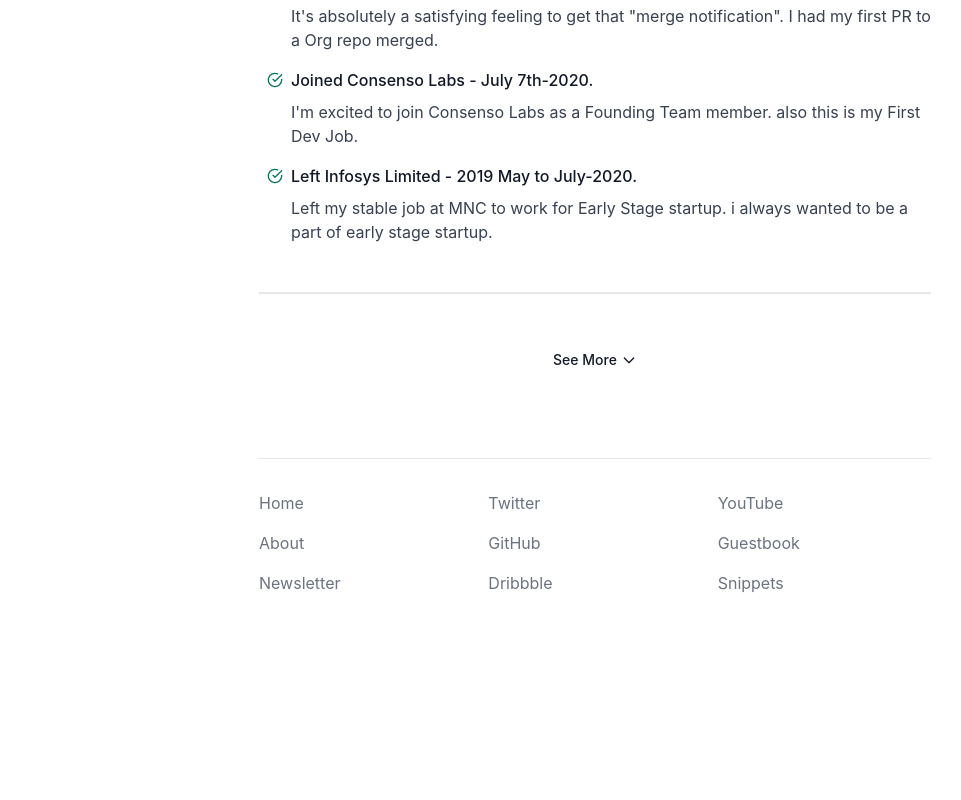
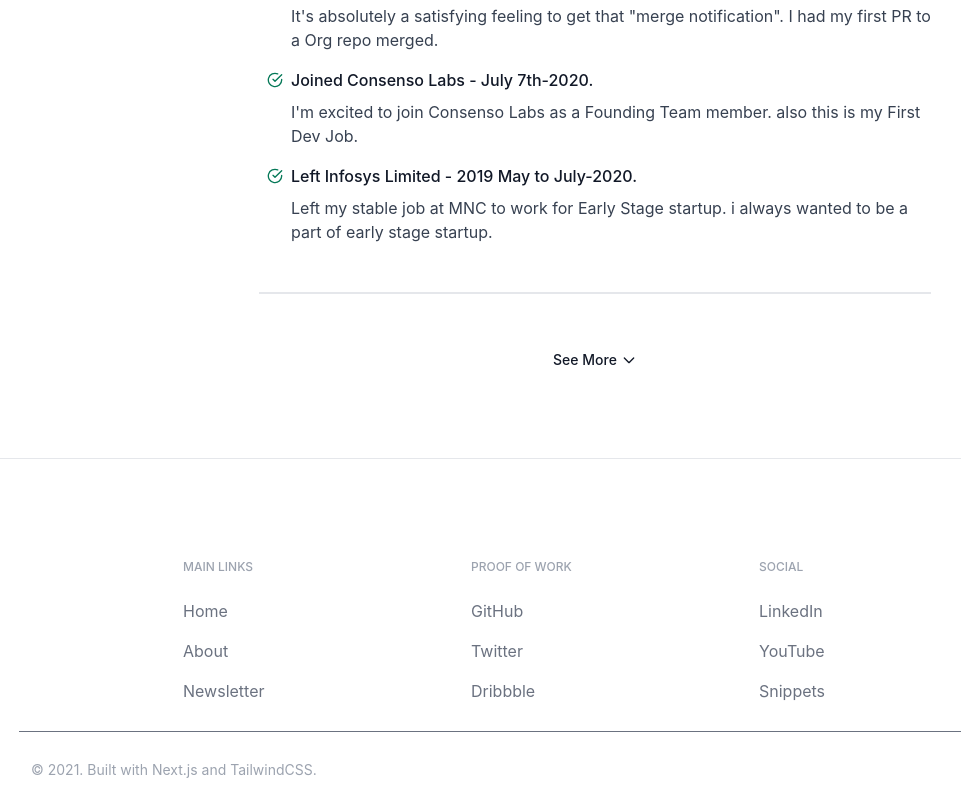
Before and after one commit to Koushith/Next.js-Portfolio-2021, a Next.js app: page / in a window 1280 px wide. Shown: the part 1884-2684 px from the top of the page, without its empty margins (45-1006 px from the left). Before the commit the page ends 2575 px from the top, so only its background shows below. Built offline with nearby package versions, Linux system fonts and the light colour scheme; what @tailwindcss/typography would draw is missing.

Commit message:
fixes footer

```diff
--- a/components/Footer.js
+++ b/components/Footer.js
@@ -13,10 +13,14 @@ const ExternalLink = ({ href, children }) => (
 
 export default function Footer() {
   return (
-    <footer className='flex flex-col justify-center items-start max-w-2xl mx-auto w-full mb-8'>
+    <>
       <hr className='w-full border-1 border-gray-200 dark:border-gray-800 mb-8' />
-
-      <div className='w-full max-w-2xl grid grid-cols-1 gap-4 pb-16 sm:grid-cols-3 '>
+      <footer class=' pt-10 sm:mt-10 pt-10'>
+        <div class='max-w-6xl m-auto text-gray-800 flex flex-wrap justify-center'>
+          <div class='p-5 w-1/2 sm:w-4/12 md:w-3/12'>
+            <div class='text-xs uppercase text-gray-400  hover:text-gray-900  font-medium mb-6'>
+              Main Links
+            </div>
             <div className='flex flex-col space-y-4'>
               <Link href='/'>
                 <a className='text-gray-500  hover:text-gray-600 transition'>
@@ -34,24 +38,38 @@ export default function Footer() {
                 </a>
               </Link>
             </div>
+          </div>
+
+          <div class='p-5 w-1/2 sm:w-4/12 md:w-3/12'>
+            <div class='text-xs uppercase text-gray-400 font-medium mb-6'>
+              Proof of Work
+            </div>
             <div className='flex flex-col space-y-4'>
+              <ExternalLink href='https://github.com/koushith'>
+                GitHub
+              </ExternalLink>
               <ExternalLink href='https://twitter.com/KoushithAmin'>
                 Twitter
               </ExternalLink>
-          <ExternalLink href='https://github.com/koushith'>GitHub</ExternalLink>
+
               <ExternalLink href='https://dribbble.com/Koushith/'>
                 Dribbble
               </ExternalLink>
             </div>
+          </div>
+
+          <div class='p-5 w-1/2 sm:w-4/12 md:w-3/12'>
+            <div class='text-xs uppercase text-gray-400 font-medium mb-6'>
+              Social
+            </div>
             <div className='flex flex-col space-y-4'>
+              <ExternalLink href='https://www.linkedin.com/in/koushith-b-r-663787146/'>
+                LinkedIn
+              </ExternalLink>
               <ExternalLink href='https://www.youtube.com/channel/UC2jU6KNhrAPJ4LIWDuiagnA'>
                 YouTube
               </ExternalLink>
-          <Link href='/guestbook'>
-            <a className='text-gray-500 hover:text-gray-600 transition'>
-              Guestbook
-            </a>
-          </Link>
+
               <Link href='/snippets'>
                 <a className='text-gray-500 hover:text-gray-600 transition'>
                   Snippets
@@ -59,6 +77,38 @@ export default function Footer() {
               </Link>
             </div>
           </div>
+        </div>
+
+        <div class='pt-2'>
+          <div
+            class='flex pb-5 px-3 m-auto pt-5
+            border-t border-gray-500 text-gray-400 text-sm
+            flex-col md:flex-row max-w-6xl'
+          >
+            <div class='mt-2'>
+              © {new Date().getFullYear()}. Built with Next.js and TailwindCSS.
+            </div>
+
+            <div class='md:flex-auto md:flex-row-reverse mt-2 flex-row flex'>
+              <a href='#' class='w-6 mx-1'>
+                <i class='uil uil-facebook-f'></i>
+              </a>
+              <a href='#' class='w-6 mx-1'>
+                <i class='uil uil-twitter-alt'></i>
+              </a>
+              <a href='#' class='w-6 mx-1'>
+                <i class='uil uil-youtube'></i>
+              </a>
+              <a href='#' class='w-6 mx-1'>
+                <i class='uil uil-linkedin'></i>
+              </a>
+              <a href='#' class='w-6 mx-1'>
+                <i class='uil uil-instagram'></i>
+              </a>
+            </div>
+          </div>
+        </div>
       </footer>
+    </>
   );
 }
--- a/components/Layout.js
+++ b/components/Layout.js
@@ -18,7 +18,7 @@ export default function Container(props) {
   const router = useRouter();
   const meta = {
     title: 'Koushith Amin – Developer, writer, UI Designer.',
-    description: `Front-end developer, JavaScript enthusiast, and UI Designer.`,
+    description: `Front-end Engineer, JavaScript enthusiast, and UI Designer.`,
 
     type: 'website',
     ...customMeta,
@@ -62,7 +62,7 @@ export default function Container(props) {
           aria-label='Toggle Dark Mode'
           type='button'
           className='bg-gray-200 dark:bg-gray-800 rounded p-3 h-10 w-10'
-          onClick={() => setTheme(theme === 'dark' ? 'light' : 'dark')}
+          onClick={() => setTheme(theme === 'light' ? 'dark' : 'light')}
         >
           {mounted && (
             <svg
--- a/components/header.js
+++ b/components/header.js
@@ -1,30 +1,27 @@
 import Link from 'next/link';
-import { useState } from 'react';
+import { useState, useEffect } from 'react';
+import { useTheme } from 'next-themes';
 import cn from 'classnames';
 import Image from 'next/image';
 
-export default function Header() {
+export default function Header(props) {
   const [mobileMenuIsOpen, setMobileMenuIsOpen] = useState(false);
+  // After mounting, we have access to the theme
+  useEffect(() => setMounted(true), []);
+  const [mounted, setMounted] = useState(false);
+  const { theme, setTheme } = useTheme();
 
   return (
-    <header className='bg-green-600'>
-      <div className='flex flex-wrap items-center justify-between lg:container px-4 py-6 mx-auto md:flex-no-wrap md:px-6'>
+    <header className='sticky-nav flex justify-between items-center max-w-4xl w-full p-8 my-0 md:my-8 mx-auto bg-white dark:bg-black bg-opacity-60 bg-white dark:bg-black'>
+      <div className='flex flex-wrap items-center justify-between lg:container px-4 py-6 mx-auto md:flex-no-wrap md:px-6 bg-white dark:bg-black'>
         <div className='flex items-center'>
-          <Image
-            src='/tailwind-logo.svg'
-            width={40}
-            height={40}
-            priority
-            alt='Tailwind CSS logo'
-          />
-
           <Link href='/'>
-            <a className='text-lg md:text-xl font-bold ml-3 text-white'>
-              Next.js Starter Tailwind
+            <a className='text-lg md:text-xl font-bold ml-3 text-white dark:text-gray-100'>
+              Koushith
             </a>
           </Link>
         </div>
-
+        <div>
           <button
             className='flex items-center block px-3 py-2 text-white border border-white rounded md:hidden'
             onClick={() => setMobileMenuIsOpen(!mobileMenuIsOpen)}
@@ -45,6 +42,38 @@ export default function Header() {
               mobileMenuIsOpen ? `block` : `hidden`
             )}
           >
+            <button
+              aria-label='Toggle Dark Mode'
+              type='button'
+              className='bg-gray-200 dark:bg-gray-800 rounded p-3 h-10 w-10'
+              onClick={() => setTheme(theme === 'dark' ? 'light' : 'dark')}
+            >
+              {mounted && (
+                <svg
+                  xmlns='http://www.w3.org/2000/svg'
+                  viewBox='0 0 24 24'
+                  fill='currentColor'
+                  stroke='currentColor'
+                  className='h-4 w-4 text-gray-800 dark:text-gray-200'
+                >
+                  {theme === 'dark' ? (
+                    <path
+                      strokeLinecap='round'
+                      strokeLinejoin='round'
+                      strokeWidth={2}
+                      d='M12 3v1m0 16v1m9-9h-1M4 12H3m15.364 6.364l-.707-.707M6.343 6.343l-.707-.707m12.728 0l-.707.707M6.343 17.657l-.707.707M16 12a4 4 0 11-8 0 4 4 0 018 0z'
+                    />
+                  ) : (
+                    <path
+                      strokeLinecap='round'
+                      strokeLinejoin='round'
+                      strokeWidth={2}
+                      d='M20.354 15.354A9 9 0 018.646 3.646 9.003 9.003 0 0012 21a9.003 9.003 0 008.354-5.646z'
+                    />
+                  )}
+                </svg>
+              )}
+            </button>
             {[
               { title: 'Home', route: '/' },
               { title: 'About', route: '/about' },
@@ -57,6 +86,7 @@ export default function Header() {
             ))}
           </ul>
         </div>
+      </div>
     </header>
   );
 }
```
Lines whose indentation alone changed are shown as unchanged.
